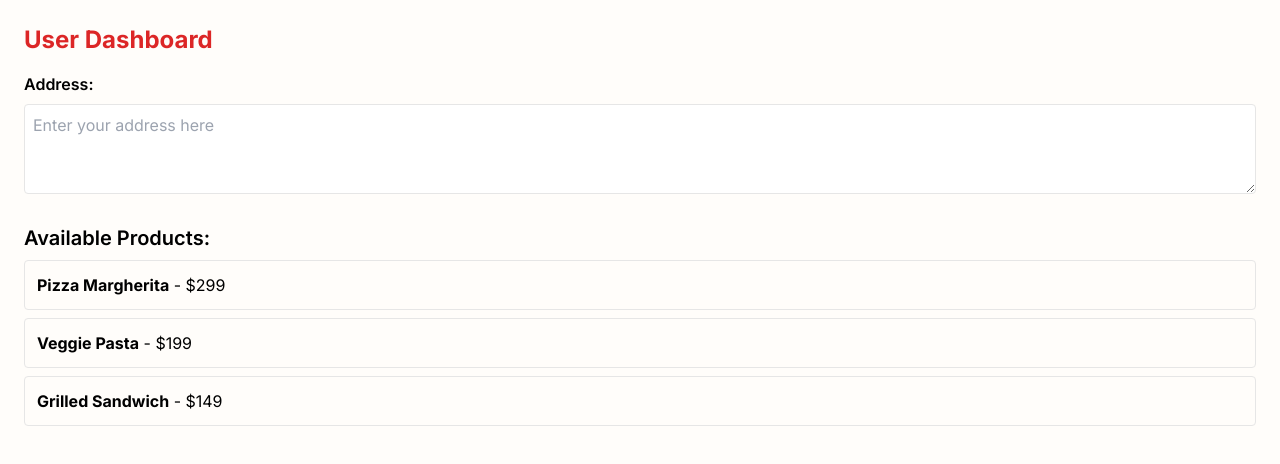
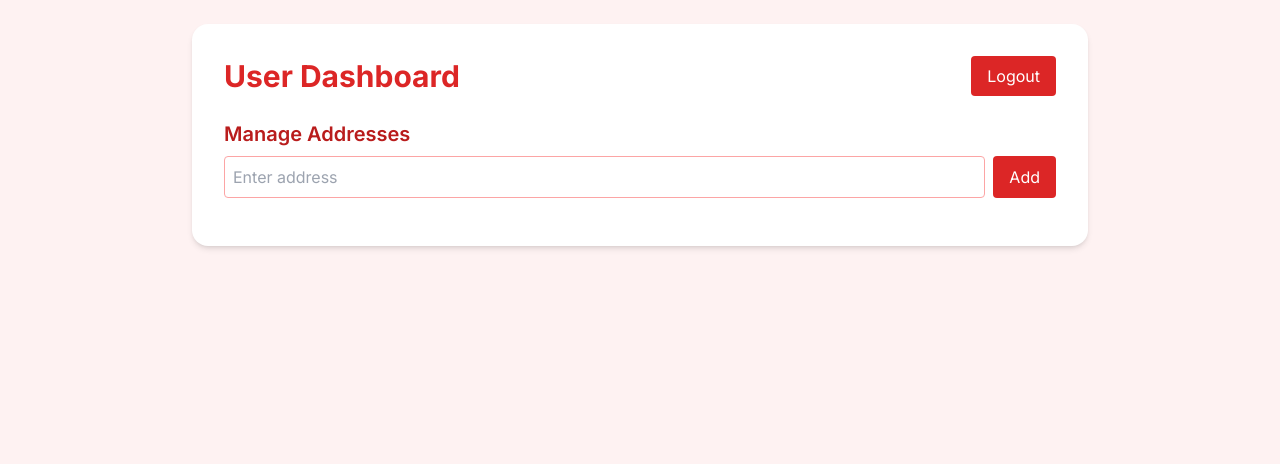
Before and after one commit to YashNagwal/delwingzz, a React (Vite) app: page /user in a window 1280 px wide. Shown: the top 464 px of the page. Built offline with nearby package versions, Linux system fonts and the light colour scheme.

Commit message:
Update UserDashboard.tsx
Signed-off-by: YashNagwal <yash.nagwal@lunaredgeit.com>

```diff
--- a/src/pages/UserDashboard.tsx
+++ b/src/pages/UserDashboard.tsx
@@ -1,36 +1,105 @@
 import React, { useState } from 'react';
+import { useNavigate } from 'react-router-dom';
 
-export default function UserDashboard() {
-  const [address, setAddress] = useState('');
-  const products = [
-    { id: 1, name: 'Pizza Margherita', price: 299 },
-    { id: 2, name: 'Veggie Pasta', price: 199 },
-    { id: 3, name: 'Grilled Sandwich', price: 149 },
-  ];
+interface Address {
+  id: number;
+  text: string;
+  isActive: boolean;
+}
+
+const UserDashboard: React.FC = () => {
+  const [addresses, setAddresses] = useState<Address[]>([]);
+  const [newAddress, setNewAddress] = useState('');
+  const navigate = useNavigate();
+
+  const handleAdd = () => {
+    if (!newAddress.trim()) return;
+    setAddresses(prev => [
+      ...prev,
+      { id: Date.now(), text: newAddress, isActive: prev.length === 0 },
+    ]);
+    setNewAddress('');
+  };
+
+  const handleDelete = (id: number) => {
+    setAddresses(prev => prev.filter(addr => addr.id !== id));
+  };
+
+  const handleSetActive = (id: number) => {
+    setAddresses(prev =>
+      prev.map(addr => ({
+        ...addr,
+        isActive: addr.id === id,
+      }))
+    );
+  };
+
+  const handleLogout = () => {
+    navigate('/login');
+  };
 
   return (
-    <div className="p-6">
-      <h2 className="text-2xl font-bold mb-4 text-red-600">User Dashboard</h2>
+    <div className="min-h-screen bg-red-50 p-6">
+      <div className="max-w-4xl mx-auto bg-white shadow-md rounded-lg p-8">
+        <div className="flex justify-between items-center mb-6">
+          <h1 className="text-3xl font-bold text-red-600">User Dashboard</h1>
+          <button
+            onClick={handleLogout}
+            className="bg-red-600 text-white px-4 py-2 rounded hover:bg-red-700 transition"
+          >
+            Logout
+          </button>
+        </div>
 
-      <div className="mb-6">
-        <label className="block mb-2 font-semibold">Address:</label>
-        <textarea
-          className="w-full p-2 border rounded"
-          rows={3}
-          placeholder="Enter your address here"
-          value={address}
-          onChange={(e) => setAddress(e.target.value)}
-        ></textarea>
+        <div className="mb-4">
+          <h2 className="text-xl font-semibold text-red-700 mb-2">Manage Addresses</h2>
+          <div className="flex gap-2">
+            <input
+              value={newAddress}
+              onChange={e => setNewAddress(e.target.value)}
+              placeholder="Enter address"
+              className="flex-grow border border-red-300 p-2 rounded"
+            />
+            <button
+              onClick={handleAdd}
+              className="bg-red-600 text-white px-4 py-2 rounded hover:bg-red-700 transition"
+            >
+              Add
+            </button>
+          </div>
+        </div>
+
+        <ul className="space-y-2">
+          {addresses.map(address => (
+            <li
+              key={address.id}
+              className={`flex justify-between items-center p-4 rounded border ${
+                address.isActive ? 'bg-red-100 border-red-500' : 'border-gray-300'
+              }`}
+            >
+              <span className="text-gray-800">{address.text}</span>
+              <div className="flex gap-2">
+                {!address.isActive && (
+                  <button
+                    onClick={() => handleSetActive(address.id)}
+                    className="text-sm bg-green-600 text-white px-2 py-1 rounded hover:bg-green-700"
+                  >
+                    Set Active
+                  </button>
+                )}
+                <button
+                  onClick={() => handleDelete(address.id)}
+                  className="text-sm bg-red-600 text-white px-2 py-1 rounded hover:bg-red-700"
+                >
+                  Delete
+                </button>
+              </div>
+            </li>
+          ))}
+        </ul>
       </div>
-
-      <h3 className="text-xl font-semibold mb-2">Available Products:</h3>
-      <ul className="space-y-2">
-        {products.map(product => (
-          <li key={product.id} className="border p-3 rounded">
-            <strong>{product.name}</strong> - ${product.price}
-          </li>
-        ))}
-      </ul>
     </div>
   );
-}
+};
+
+export default UserDashboard;
```
